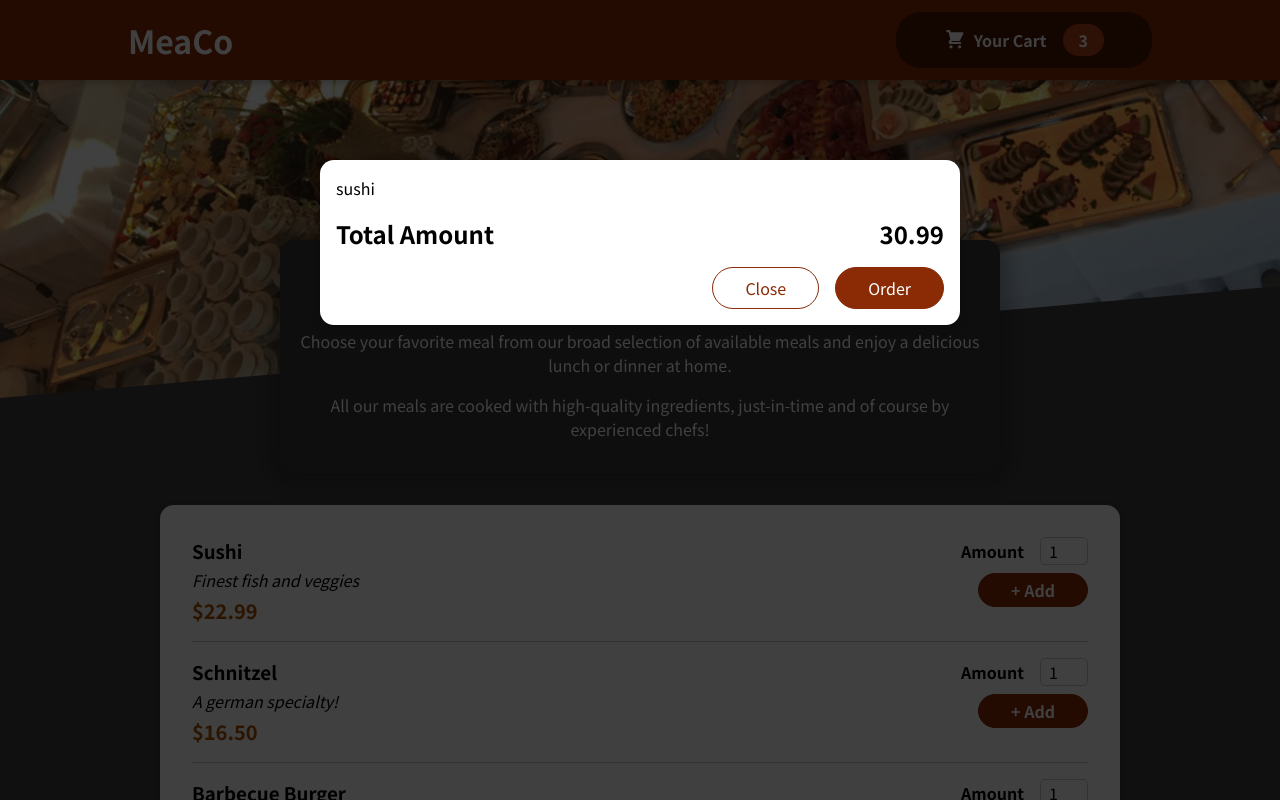
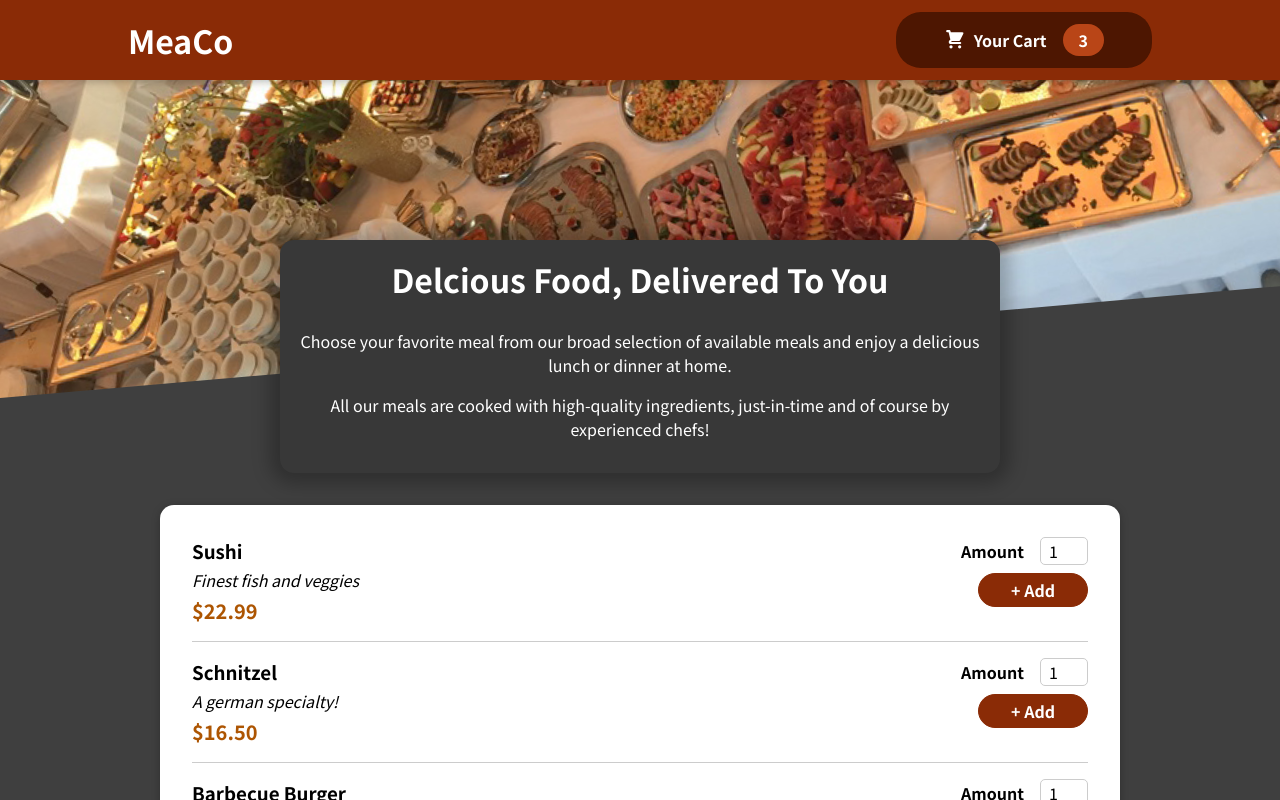
Before and after one commit to shefcodev/food-order-app, a React (Create React App) app: page / in a window 1280 px wide. Shown: the top 800 px of the page. Built offline with nearby package versions, Linux system fonts and the light colour scheme.

Commit message:
added Cart component rendering logic

```diff
--- a/src/App.js
+++ b/src/App.js
@@ -1,19 +1,29 @@
-import React, { Fragment } from 'react';
+import React, { Fragment, useState } from 'react';
 
 import Cart from './components/Cart/Cart';
 import Meals from './components/Meals/Meals';
 import Header from './components/Layout/Header/Header';
 
-function App() {
+const App = () => {
+  const [cartIsShown, setCartIsShown] = useState(false);
+
+  const showCartHandler = () => {
+    setCartIsShown(true);
+  };
+
+  const hideCartHandler = () => {
+    setCartIsShown(false);
+  };
+
   return (
     <Fragment>
-      <Cart />
-      <Header />
+      {cartIsShown && <Cart onClose={hideCartHandler} />}
+      <Header onShowCart={showCartHandler} />
       <main>
         <Meals />
       </main>
     </Fragment>
   );
-}
+};
 
 export default App;
--- a/src/components/Cart/Cart.js
+++ b/src/components/Cart/Cart.js
@@ -3,7 +3,7 @@
 import Modal from '../UI/Modal/Modal';
 import styles from './Cart.module.css';
 
-const Cart = () => {
+const Cart = ({ onClose }) => {
   const cartItems = (
     <ul className={styles['cart-items']}>
       {[{ id: 'c1', name: 'sushi', amount: 2, price: 12.99 }].map(
@@ -15,14 +15,16 @@
   );
 
   return (
-    <Modal>
+    <Modal onClose={onClose}>
       {cartItems}
       <div className={styles.total}>
         <span>Total Amount</span>
         <span>30.99</span>
       </div>
       <div className={styles.actions}>
-        <button className={styles['button--alt']}>Close</button>
+        <button className={styles['button--alt']} onClick={onClose}>
+          Close
+        </button>
         <button className={styles.button}>Order</button>
       </div>
     </Modal>
--- a/src/components/Layout/Header/Header.js
+++ b/src/components/Layout/Header/Header.js
@@ -4,12 +4,12 @@
 import MealsImage from '../../../assets/meals.jpg';
 import styles from './Header.module.css';
 
-const Header = () => {
+const Header = ({ onShowCart }) => {
   return (
     <Fragment>
       <header className={styles.header}>
         <h1>MeaCo</h1>
-        <HeaderCartButton />
+        <HeaderCartButton onClick={onShowCart} />
       </header>
       <div className={styles['main-image']}>
         <img src={MealsImage} alt='Meals' />
--- a/src/components/Layout/Header/HeaderCartButton.js
+++ b/src/components/Layout/Header/HeaderCartButton.js
@@ -3,9 +3,9 @@
 import CartIcon from '../../Cart/CartIcon';
 import styles from './HeaderCartButton.module.css';
 
-const HeaderCartButton = () => {
+const HeaderCartButton = ({ onClick }) => {
   return (
-    <button className={styles.button}>
+    <button className={styles.button} onClick={onClick}>
       <span className={styles.icon}>
         <CartIcon />
       </span>
--- a/src/components/UI/Modal/Modal.js
+++ b/src/components/UI/Modal/Modal.js
@@ -3,8 +3,8 @@
 
 import styles from './Modal.module.css';
 
-const Backdrop = () => {
-  return <div className={styles.backdrop}></div>;
+const Backdrop = ({ onClose }) => {
+  return <div className={styles.backdrop} onClick={onClose}></div>;
 };
 
 const ModalOverlay = ({ children }) => {
@@ -17,10 +17,10 @@
 
 const port = document.getElementById('overlays');
 
-const Modal = ({ children }) => {
+const Modal = ({ children, onClose }) => {
   return (
     <Fragment>
-      {ReactDOM.createPortal(<Backdrop />, port)}
+      {ReactDOM.createPortal(<Backdrop onClose={onClose} />, port)}
       {ReactDOM.createPortal(<ModalOverlay>{children}</ModalOverlay>, port)}
     </Fragment>
   );
```
